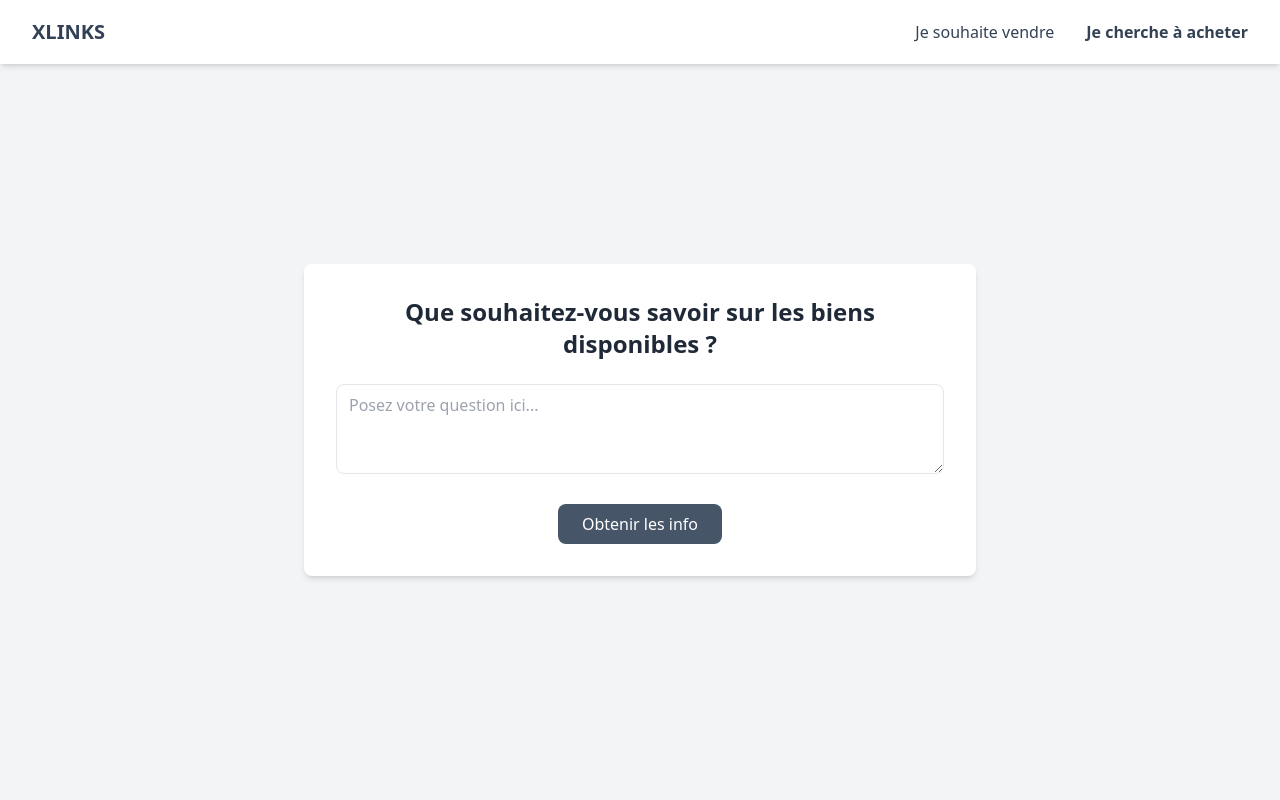
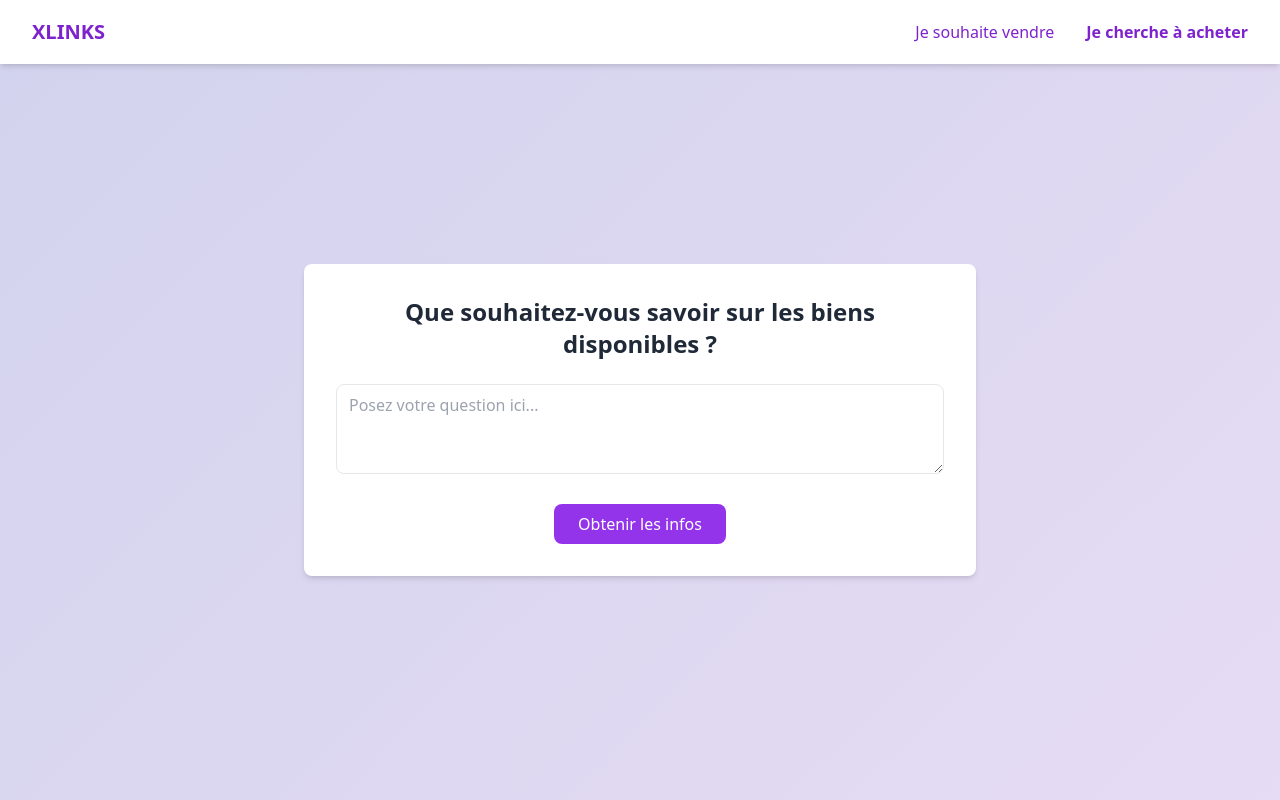
Before and after one commit to anna-briancon/workshop_llama_cpp, a website: page src/public/acquereur.html in a window 1280 px wide. Drawn offline with nearby package versions, Linux system fonts and the light colour scheme.

Commit message:
rebrand inner pages

```diff
--- a/src/public/acquereur.html
+++ b/src/public/acquereur.html
@@ -5,18 +5,23 @@
     <meta name="viewport" content="width=device-width, initial-scale=1.0">
     <title>Formulaire IA</title>
     <script src="https://cdn.tailwindcss.com"></script>
+    <style>
+        body {
+            background: linear-gradient(135deg, rgba(55, 57, 199, 0.175), rgba(173, 104, 236, 0.175));
+        }
+    </style>
 </head>
 
-<body class="bg-gray-100 min-h-screen flex flex-col">
+<body class="bg-gray-100 min-h-screen flex flex-col"></body>
     <nav class="bg-white shadow-md">
         <div class="max-w-7xl mx-auto px-4 sm:px-6 lg:px-8">
             <div class="flex justify-between items-center h-16">
                 <div class="flex-shrink-0">
-                    <a href="/home" class="text-xl font-black text-slate-700">XLINKS</a>
+                    <a href="/home" class="text-xl font-black text-purple-700">XLINKS</a>
                 </div>
                 <div class="hidden md:flex space-x-8">
-                    <a href="/" class="text-slate-700 hover:text-slate-600">Je souhaite vendre</a>
-                    <a href="/acquereur" class="text-slate-700 font-bold hover:text-slate-600">Je cherche à acheter</a>
+                    <a href="/" class="text-purple-700 hover:text-purple-600">Je souhaite vendre</a>
+                    <a href="/acquereur" class="text-purple-700 font-bold hover:text-purple-600">Je cherche à acheter</a>
                 </div>
             </div>
         </div>
@@ -27,11 +32,11 @@
             <h1 class="text-2xl font-bold mb-6 text-center text-gray-800">Que souhaitez-vous savoir sur les biens disponibles ?</h1>
             <form id="questionForm">
                 <div class="mb-6">
-                    <textarea id="question" name="userQuestion" rows="3" class="w-full px-3 py-2 text-gray-700 border rounded-lg focus:outline-none focus:border-slate-500" placeholder="Posez votre question ici..."></textarea>
+                    <textarea id="question" name="userQuestion" rows="3" class="w-full px-3 py-2 text-gray-700 border rounded-lg focus:outline-none focus:border-purple-500" placeholder="Posez votre question ici..."></textarea>
                 </div>
                 <div class="flex justify-center">
-                    <button id="submitButton" type="submit" class="px-6 py-2 text-white bg-slate-600 rounded-lg hover:bg-slate-700 focus:outline-none focus:ring-2 focus:ring-slate-500 focus:ring-opacity-50 transition-colors duration-300 flex items-center justify-center">
-                        <span id="buttonText">Obtenir les info</span>
+                    <button id="submitButton" type="submit" class="px-6 py-2 text-white bg-purple-600 rounded-lg hover:bg-purple-700 focus:outline-none focus:ring-2 focus:ring-purple-500 focus:ring-opacity-50 disabled:bg-gray-400 disabled:cursor-not-allowed disabled:hover:bg-gray-400 transition-colors duration-300 flex items-center justify-center">
+                        <span id="buttonText">Obtenir les infos</span>
                         <span id="loader" class="hidden ml-2">
                             <svg class="animate-spin h-5 w-5 text-white" xmlns="http://www.w3.org/2000/svg" fill="none" viewBox="0 0 24 24">
                                 <circle class="opacity-25" cx="12" cy="12" r="10" stroke="currentColor" stroke-width="4"></circle>
```
Also changed, not shown: src/public/index.html (+13 -8 lines).
